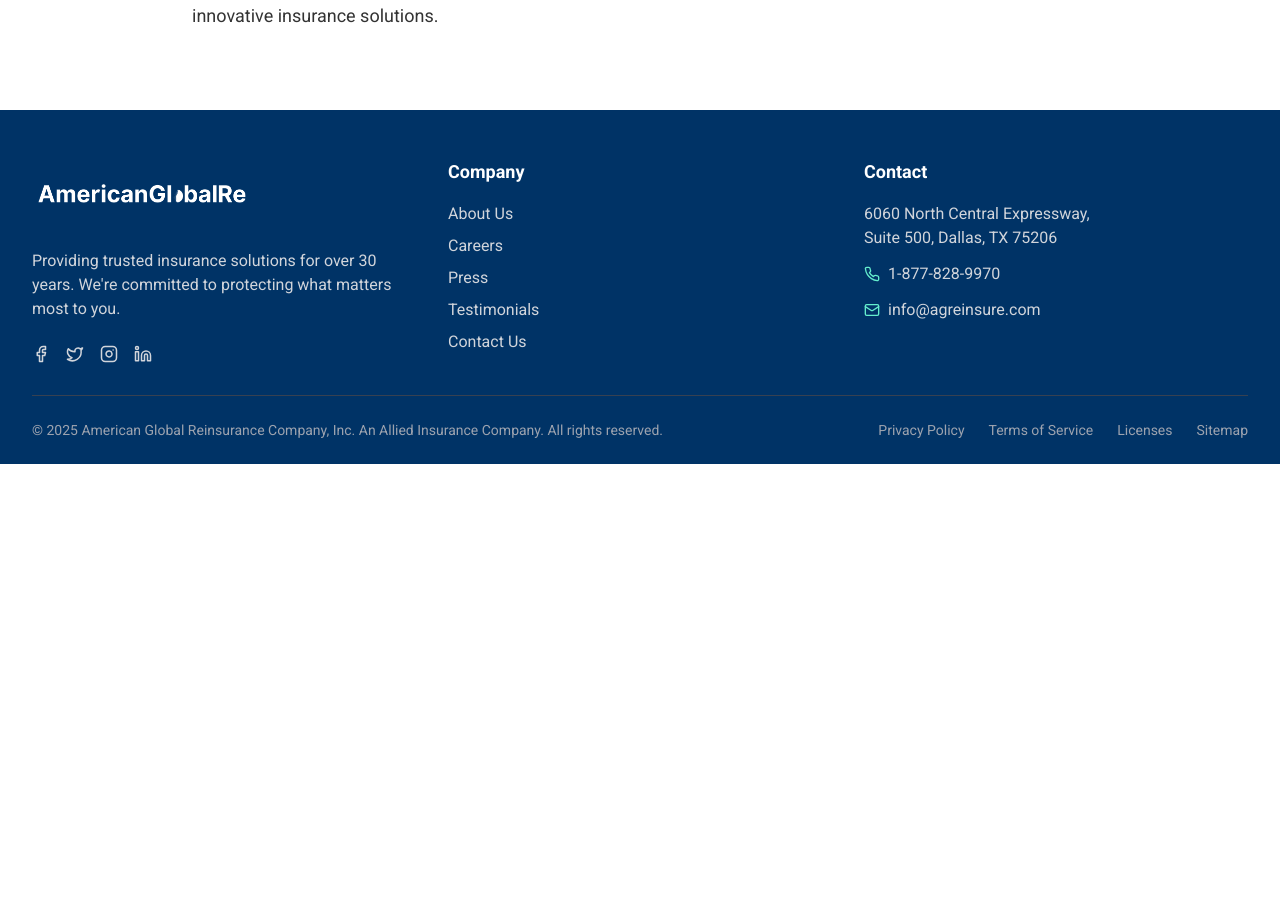
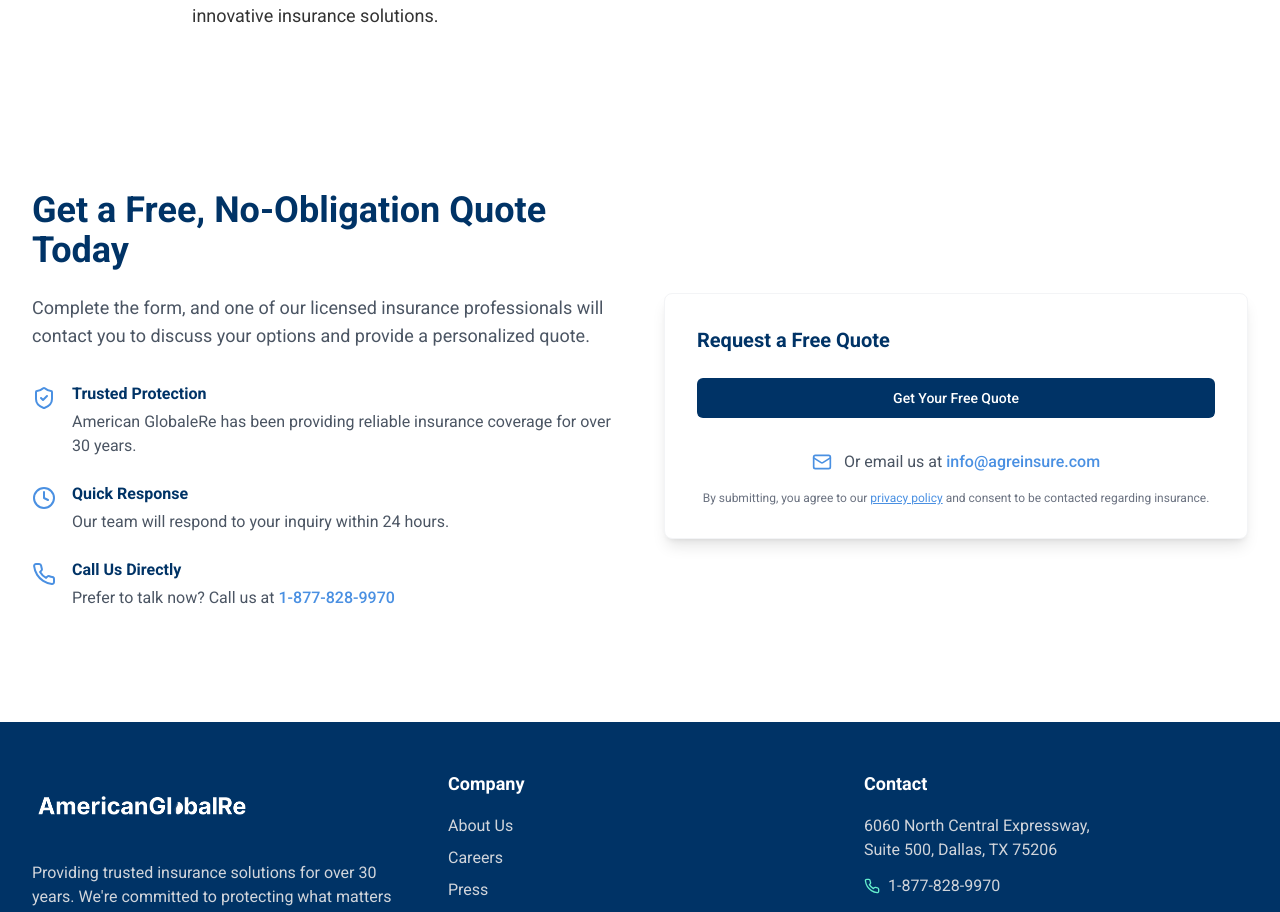
Before and after one commit to youngcitybandit/global-updated2, a React (Vite) app: page /employers in a window 1280 px wide. Shown: the part 1110-2022 px from the top of the page. Before the commit the page ends 1574 px from the top, so only its background shows below. Built offline with nearby package versions, Linux system fonts and the light colour scheme.

Commit message:
Fix: Link "Get Started Today" to lead form
Links the "Get Started Today" button to the lead form section.

```diff
--- a/src/pages/Employers.tsx
+++ b/src/pages/Employers.tsx
@@ -2,6 +2,7 @@
 import React from 'react';
 import Navbar from '../components/Navbar';
 import Footer from '../components/Footer';
+import QuoteForm from '../components/QuoteForm';
 
 const Employers = () => {
   return (
@@ -59,6 +60,7 @@ const Employers = () => {
           </div>
         </div>
       </main>
+      <QuoteForm />
       <Footer />
     </div>
   );
```
